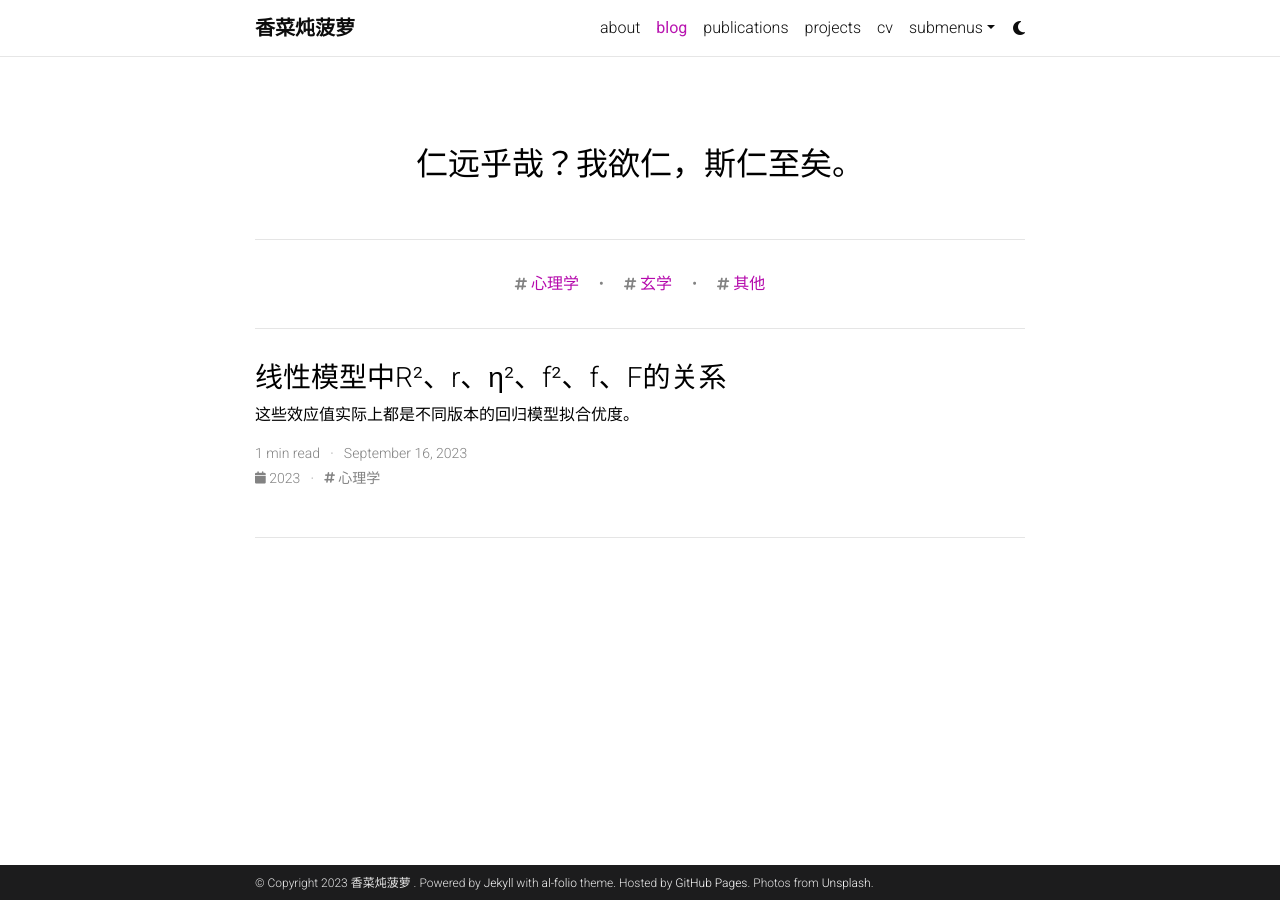
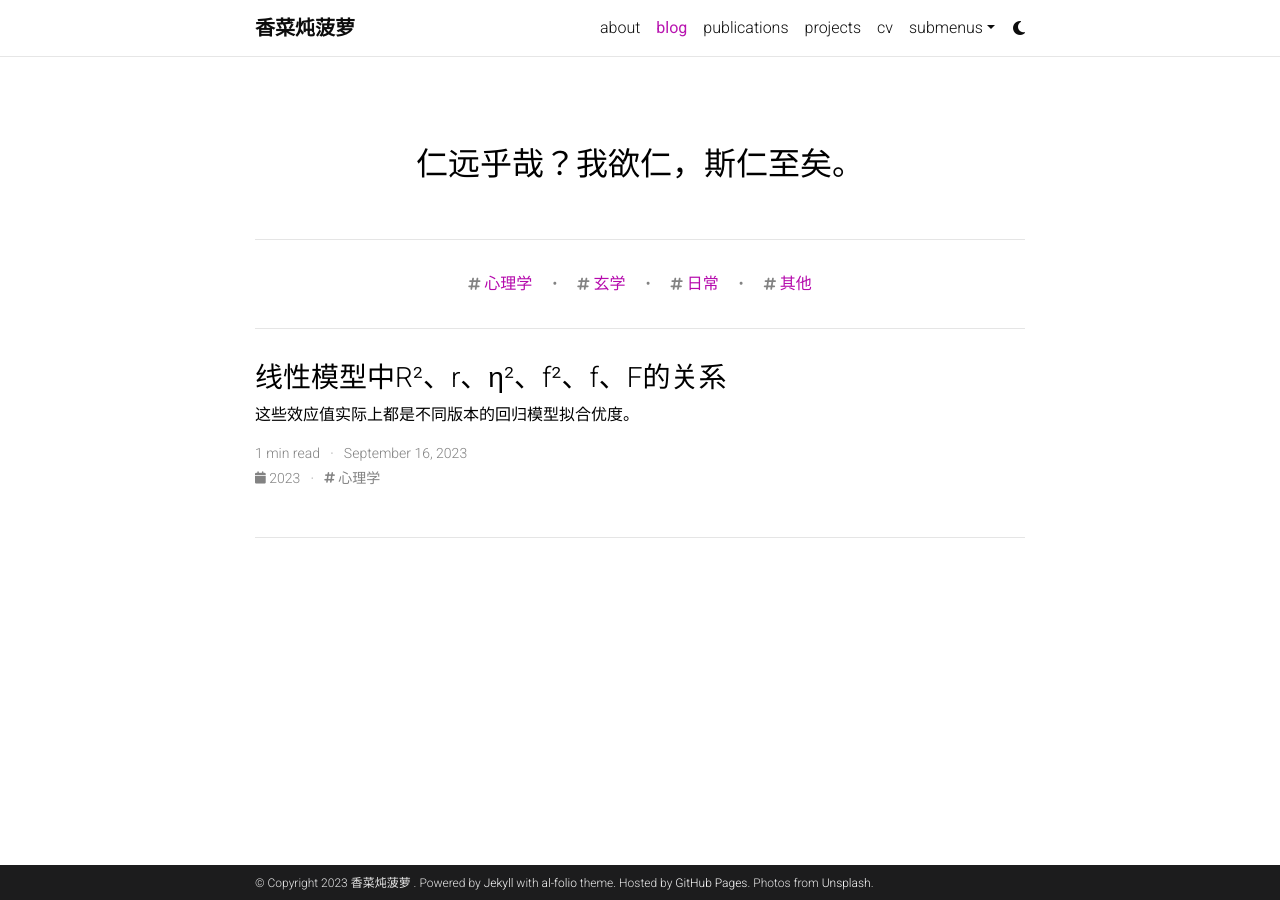
Before and after one commit to pineapple-3456/pineapple-3456.github.io, a Jekyll site: the page built from blog/index.html, in a window 1280 px wide. Built offline with Jekyll 4.4.1, drawn with Linux system fonts in a browser that asks for light colours; the list of posts is cut into pages by our own code; comment, search, counter and statistics services are not loaded; a style sheet for code colours, icons or effects is not loaded.

Commit message:
Update _config.yml

```diff
--- a/_config.yml
+++ b/_config.yml
@@ -265,7 +265,7 @@
     tag: '/blog/tag/:name/'
     category: '/blog/category/:name/'
 
-display_tags: ['心理学', '玄学', '其他'] # these tags will be displayed on the front page of your blog
+display_tags: ['心理学', '玄学', '日常', '其他'] # these tags will be displayed on the front page of your blog
 display_categories: [] # these categories will be displayed on the front page of your blog
 
 # -----------------------------------------------------------------------------
```
